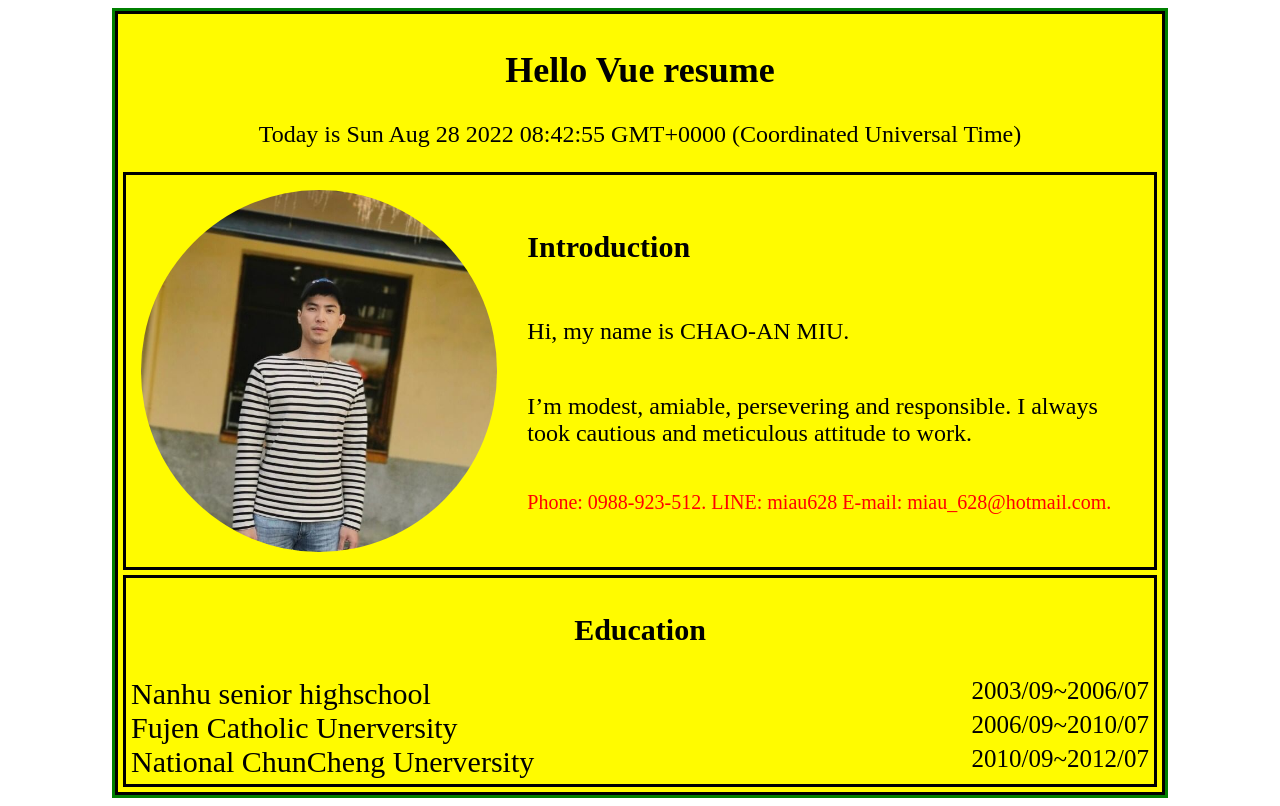
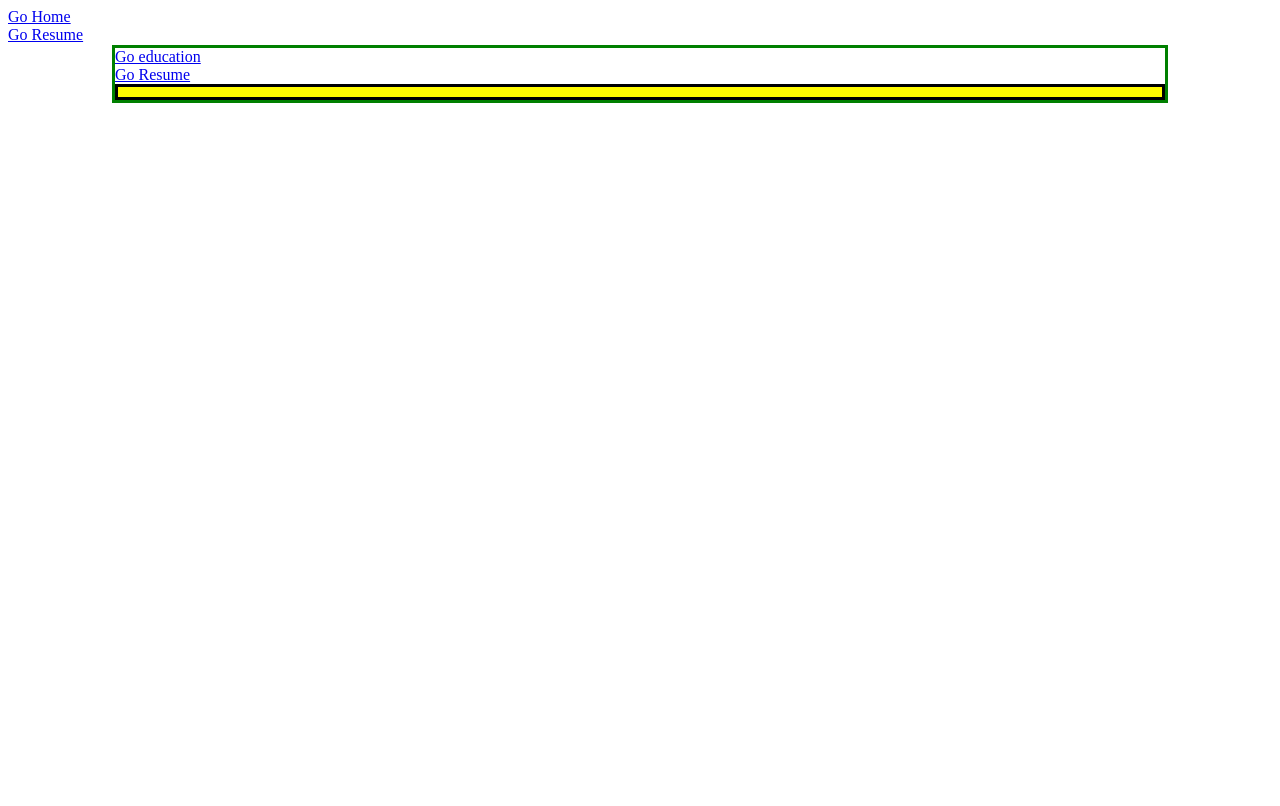
Before and after one commit to chaos-github/vue_cli_project, a Vue app: page /intro in a window 1280 px wide. Built offline with nearby package versions, Linux system fonts and the light colour scheme; the HTML template or start-up script is replaced by a standard one.

Commit message:
vueRouter used

```diff
--- a/package.json
+++ b/package.json
@@ -10,6 +10,7 @@
   "dependencies": {
     "core-js": "^3.8.3",
     "vue": "^3.2.13",
+    "vue-router": "^4.1.5",
     "vuex": "^4.0.2"
   },
   "devDependencies": {
--- a/src/App.vue
+++ b/src/App.vue
@@ -1,20 +1,23 @@
 <template>
   <!-- <img alt="Vue logo" src="./assets/logo.png"> -->
+  <router-link to="/">Go Home</router-link><br><router-link to="/intro">Go Resume</router-link>
+
   <div id="wrapper">
-    <MyResume @header-event="eventHandler"/>
+    <router-view></router-view>
+    <!-- <MyResume @header-event="eventHandler"/> -->
     <!-- {{store.state.showSection}} -->
   </div>
 </template>
 
 <script>
-  import MyResume from './components/MyResume.vue'
+  // import MyResume from './components/MyResume.vue'
   import { useStore } from 'vuex'
 
   export default {
     name: 'App',
-    components: {
-      MyResume
-    },
+    // components: {
+    //   MyResume
+    // },
     setup(){
       const store = useStore()
       const eventHandler = ()=>{
--- a/src/components/MyResume.vue
+++ b/src/components/MyResume.vue
@@ -1,20 +1,22 @@
 <template>
+   <router-link to="/intro/introsec">Go education</router-link><br><router-link to="/intro/edusec">Go Resume</router-link>
   <div id="myResume">
-    <h2 align="center" v-once @click="emitEvent">{{welcomeMessage}}</h2>
+    <router-view></router-view>
+    <!-- <h2 align="center" v-once @click="emitEvent">{{welcomeMessage}}</h2>
     <p align="center" >{{today}}</p>
     <introSec secName="Introduction"/>
-    <educaSec secName="Education"/>
+    <educaSec secName="Education"/> -->
   </div>
 </template>
 
 <script>
-  import introSec from './introSec.vue'
-  import educaSec from './educaSec.vue'
+  // import introSec from './introSec.vue'
+  // import educaSec from './educaSec.vue'
   export default {
     name: 'MyResume',
     components:{
-      introSec,
-      educaSec
+      // introSec,
+      // educaSec
     },
     data(){
       return {
--- a/src/main.js
+++ b/src/main.js
@@ -1,5 +1,6 @@
 import { createApp } from 'vue'
 import App from './App.vue'
 import Store from '@/store'
+import Router from '@/router'
 
-createApp(App).use(Store).mount('#app')
+createApp(App).use(Store).use(Router).mount('#app')
--- /dev/null
+++ b/src/router/index.js
@@ -0,0 +1,31 @@
+import {createRouter,createWebHistory} from 'vue-router'
+
+const routes = [
+    {
+        path:'/',
+        name: 'home',
+        component : ()=>  import('../components/introSec.vue')
+    },
+    {
+        path:'/intro',
+        name: 'Myresume',
+        component : ()=>  import('../components/MyResume.vue'),
+        children: [
+            { path: 'introsec',
+              component: ()=>  import('../components/introSec.vue'),
+            },
+            { path: 'edusec',
+              component: ()=>  import('../components/educaSec.vue'),
+            },
+
+            // ...other sub routes
+          ],
+    }
+]
+
+const router = createRouter({
+    history: createWebHistory(process.env.BASE_URL),
+    routes
+})
+
+export default router
--- a/src/store/index.js
+++ b/src/store/index.js
@@ -4,7 +4,7 @@ import { createStore } from 'vuex'
 // import user from './modules/user.js'
 
 export default createStore({
-     state: {
+    state: {
       isLoading: false,
       showSection: 'introSec'
     },
```
Also changed, not shown: 1 other file (tests, documents, lock files or other folders).
